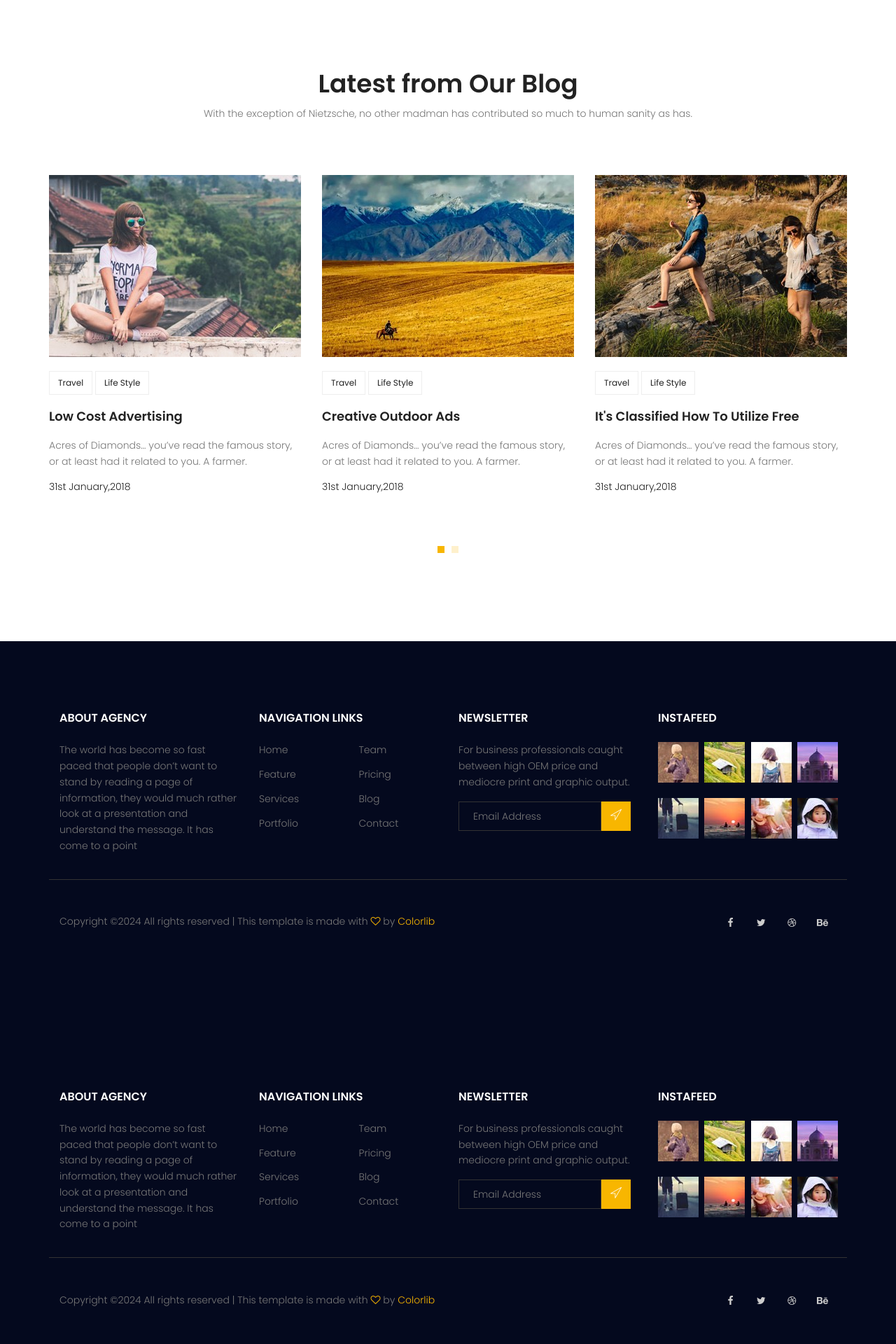
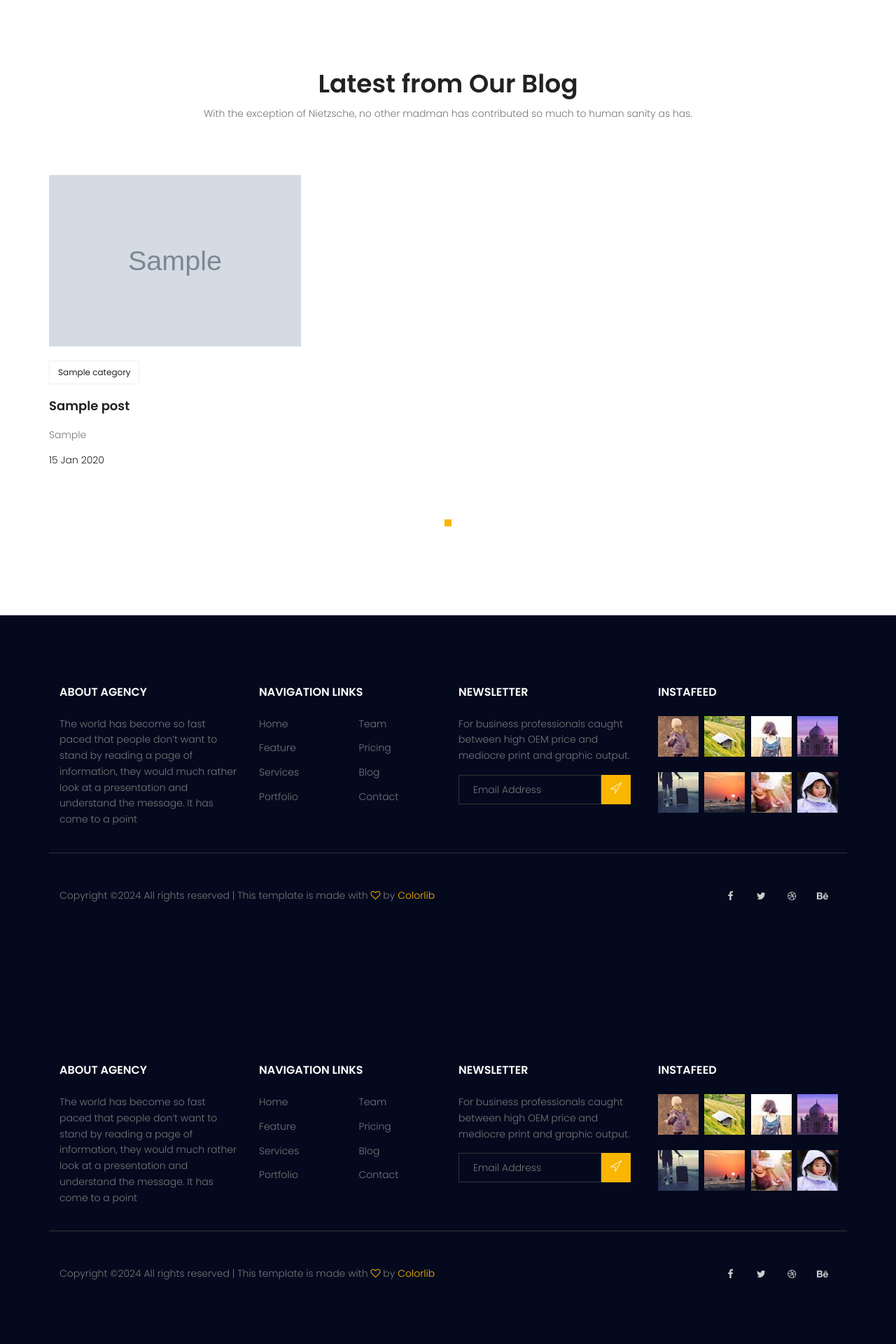
Before and after one commit to AmirrezaAttary/Django_Bigdely_Tamrin, a Django app: page / in a window 1280 px wide. Shown: the part 2539-4459 px from the top of the page at 70% size. Run offline with Django 3.2, Linux system fonts and the light colour scheme; tables that the repository leaves empty hold one stand-in row (values such as "Sample post"); grey boxes marked "Sample" are stand-in pictures; some libraries are stand-ins or nearby versions.

Commit message:
add and fix the last post_blog in the index page

```diff
--- /dev/null
+++ b/my_web/templatetags/my_web_tags.py
@@ -0,0 +1,12 @@
+from django import template
+from django.utils import timezone
+from blog.models import Post,Category
+
+
+register = template.Library()
+
+
+@register.inclusion_tag("my_web/Latest_blog.html")
+def latestpost(arg=6):
+    posts = Post.objects.filter(published_date__lte =timezone.now(),status = 1).order_by('-published_date')[:arg]
+    return {'posts': posts}
--- a/templates/base.html
+++ b/templates/base.html
@@ -1,4 +1,5 @@
 {% load static %}
+{% load my_web_tags %}
 <!DOCTYPE html>
 <html lang="zxx" class="no-js">
 <head>
--- /dev/null
+++ b/templates/my_web/Latest_blog.html
@@ -0,0 +1,25 @@
+{% load static %}
+
+{% for post in posts %}
+<div class="single-recent-blog-post item">
+    <div class="thumb">
+        <img class="img-fluid" style="height: 245px;" src="{{post.image.url}}" alt="">
+    </div>
+    <div class="details">
+        <div class="tags">
+            <ul>
+                {% for cat in post.category.all %}
+                <li>
+                    <a href="{% url 'blog:category' cat_name=cat.name %}">{{cat.name}}</a>
+                </li>
+                {% endfor %}
+            </ul>
+        </div>
+        <a href="{% url 'blog:single' post.pk %}"><h4 class="title">{{post.title}}</h4></a>
+        <p>
+            {{post.contend|truncatewords:10}}
+        </p>
+        <h6 class="date">{{post.published_date|date:"d M Y"}}</h6>
+    </div>
+</div>
+{% endfor %}
--- a/templates/my_web/index.html
+++ b/templates/my_web/index.html
@@ -1,6 +1,7 @@
 {% extends 'base.html' %}
 {% load static %}
 {% block content %}
+{% load my_web_tags %}
 
 			<!-- start banner Area -->
 			<section class="banner-area relative">
@@ -188,138 +189,8 @@
 					</div>
 					<div class="row">
 						<div class="active-recent-blog-carusel">
-							<div class="single-recent-blog-post item">
-								<div class="thumb">
-									<img class="img-fluid" src="{% static 'img/b1.jpg' %}" alt="">
-								</div>
-								<div class="details">
-									<div class="tags">
-										<ul>
-											<li>
-												<a href="#">Travel</a>
-											</li>
-											<li>
-												<a href="#">Life Style</a>
-											</li>
-										</ul>
-									</div>
-									<a href="#"><h4 class="title">Low Cost Advertising</h4></a>
-									<p>
-										Acres of Diamonds… you’ve read the famous story, or at least had it related to you. A farmer.
-									</p>
-									<h6 class="date">31st January,2018</h6>
-								</div>
-							</div>
-							<div class="single-recent-blog-post item">
-								<div class="thumb">
-									<img class="img-fluid" src="{% static 'img/b2.jpg' %}" alt="">
-								</div>
-								<div class="details">
-									<div class="tags">
-										<ul>
-											<li>
-												<a href="#">Travel</a>
-											</li>
-											<li>
-												<a href="#">Life Style</a>
-											</li>
-										</ul>
-									</div>
-									<a href="#"><h4 class="title">Creative Outdoor Ads</h4></a>
-									<p>
-										Acres of Diamonds… you’ve read the famous story, or at least had it related to you. A farmer.
-									</p>
-									<h6 class="date">31st January,2018</h6>
-								</div>
-							</div>
-							<div class="single-recent-blog-post item">
-								<div class="thumb">
-									<img class="img-fluid" src="{% static 'img/b3.jpg' %}" alt="">
-								</div>
-								<div class="details">
-									<div class="tags">
-										<ul>
-											<li>
-												<a href="#">Travel</a>
-											</li>
-											<li>
-												<a href="#">Life Style</a>
-											</li>
-										</ul>
-									</div>
-									<a href="#"><h4 class="title">It's Classified How To Utilize Free</h4></a>
-									<p>
-										Acres of Diamonds… you’ve read the famous story, or at least had it related to you. A farmer.
-									</p>
-									<h6 class="date">31st January,2018</h6>
-								</div>
-							</div>
-							<div class="single-recent-blog-post item">
-								<div class="thumb">
-									<img class="img-fluid" src="{% static 'img/b1.jpg' %}" alt="">
-								</div>
-								<div class="details">
-									<div class="tags">
-										<ul>
-											<li>
-												<a href="#">Travel</a>
-											</li>
-											<li>
-												<a href="#">Life Style</a>
-											</li>
-										</ul>
-									</div>
-									<a href="#"><h4 class="title">Low Cost Advertising</h4></a>
-									<p>
-										Acres of Diamonds… you’ve read the famous story, or at least had it related to you. A farmer.
-									</p>
-									<h6 class="date">31st January,2018</h6>
-								</div>
-							</div>
-							<div class="single-recent-blog-post item">
-								<div class="thumb">
-									<img class="img-fluid" src="{% static 'img/b2.jpg' %}" alt="">
-								</div>
-								<div class="details">
-									<div class="tags">
-										<ul>
-											<li>
-												<a href="#">Travel</a>
-											</li>
-											<li>
-												<a href="#">Life Style</a>
-											</li>
-										</ul>
-									</div>
-									<a href="#"><h4 class="title">Creative Outdoor Ads</h4></a>
-									<p>
-										Acres of Diamonds… you’ve read the famous story, or at least had it related to you. A farmer.
-									</p>
-									<h6 class="date">31st January,2018</h6>
-								</div>
-							</div>
-							<div class="single-recent-blog-post item">
-								<div class="thumb">
-									<img class="img-fluid" src="{% static 'img/b3.jpg' %}" alt="">
-								</div>
-								<div class="details">
-									<div class="tags">
-										<ul>
-											<li>
-												<a href="#">Travel</a>
-											</li>
-											<li>
-												<a href="#">Life Style</a>
-											</li>
-										</ul>
-									</div>
-									<a href="#"><h4 class="title">It's Classified How To Utilize Free</h4></a>
-									<p>
-										Acres of Diamonds… you’ve read the famous story, or at least had it related to you. A farmer.
-									</p>
-									<h6 class="date">31st January,2018</h6>
-								</div>
-							</div>
+
+							{% latestpost %}
 
 						</div>
 					</div>
```
Also changed, not shown: blog/templatetags/blog_tags.py (line endings or trailing spaces), media/blog/b1.jpg (added), my_web/templatetags/__init__.py (added).
